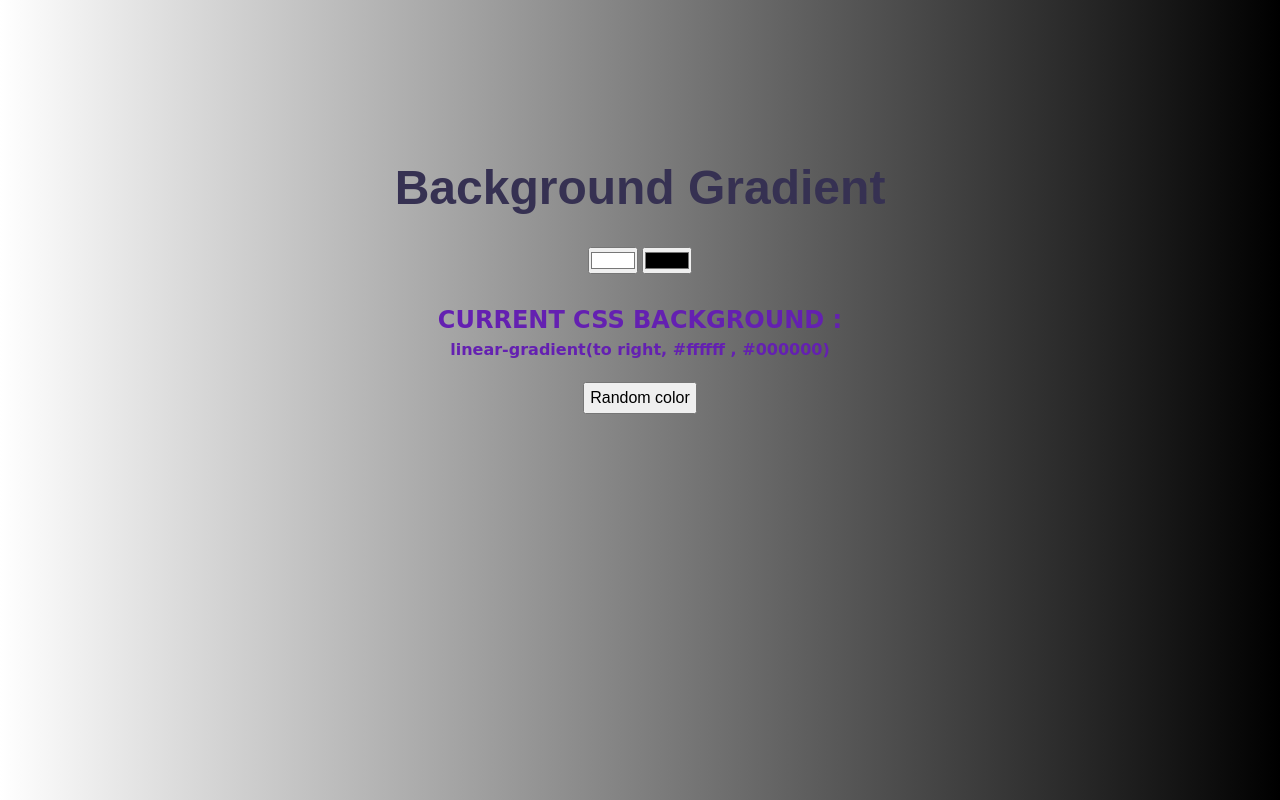
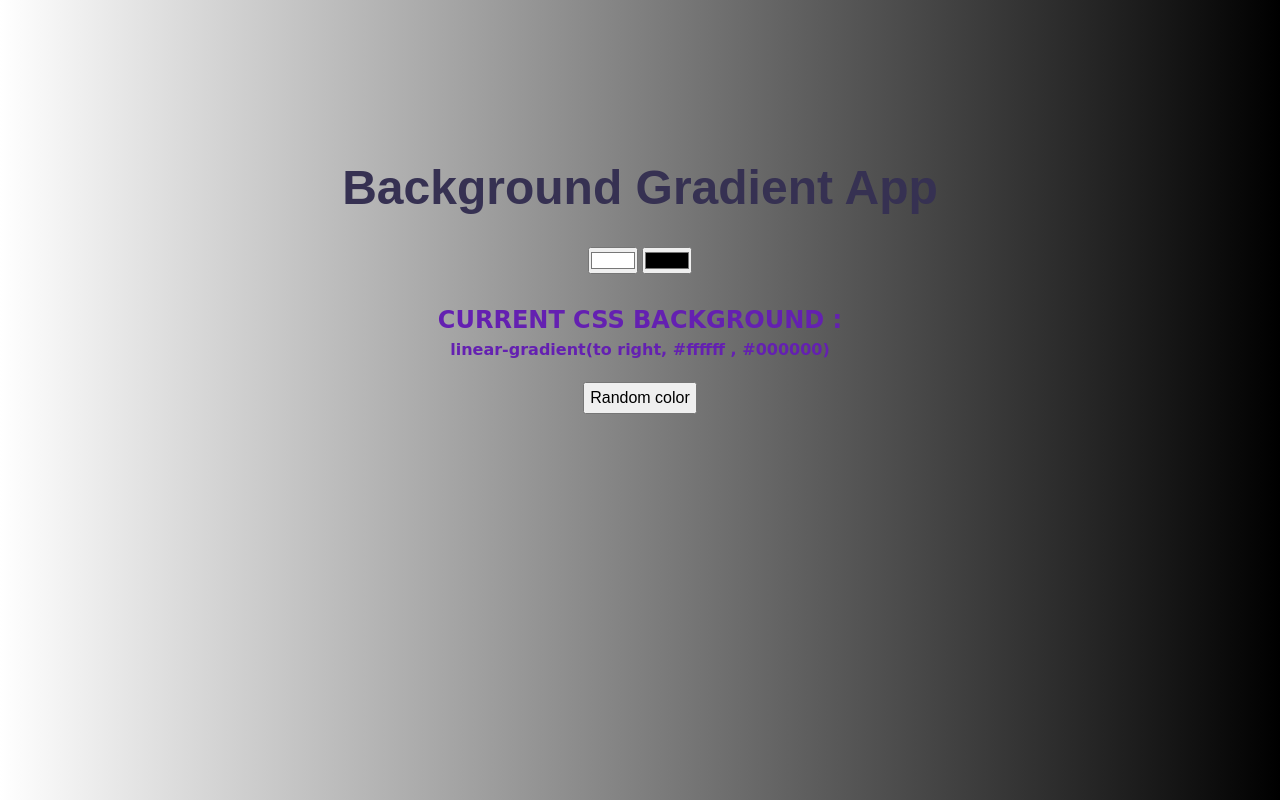
Before and after one commit to Abdullah-ohida/pickMe---grdientGenerator, a plain HTML site: page index.html in a window 1280 px wide. Drawn offline with Linux system fonts and the light colour scheme.

Commit message:
update index.html

```diff
--- a/index.html
+++ b/index.html
@@ -10,7 +10,7 @@
 
 <body id="gradient">
     <div class="wrapper">
-        <h1 class="header">background gradient</h1>
+        <h1 class="header">background gradient app</h1>
         <div class="color-picker">
             <input type="color" id="color1" value="#ffffff">
             <input type="color" id="color2" value="#00000">
```
